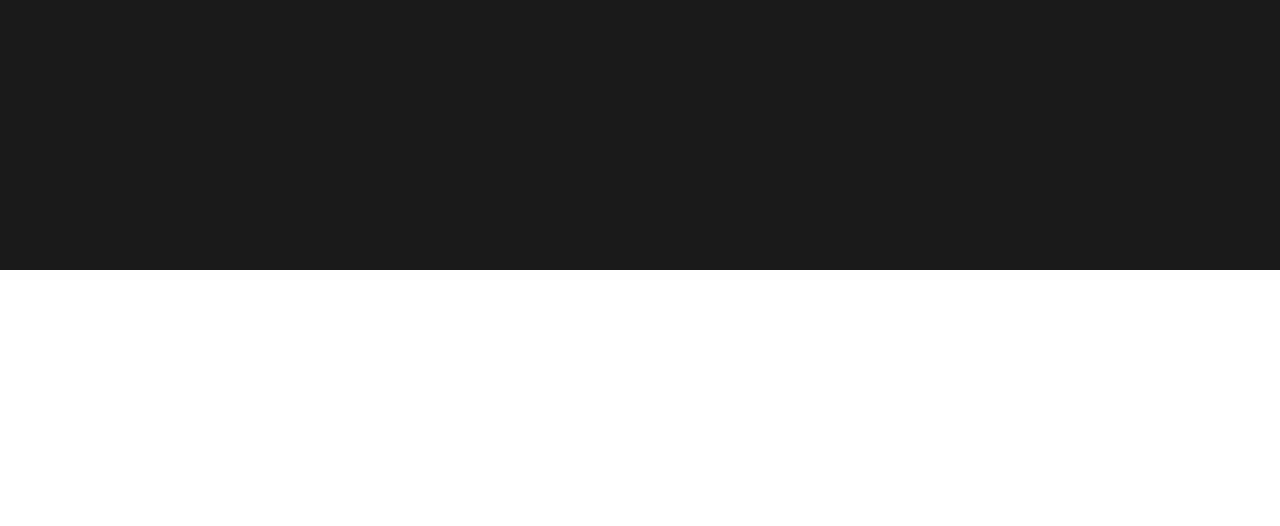
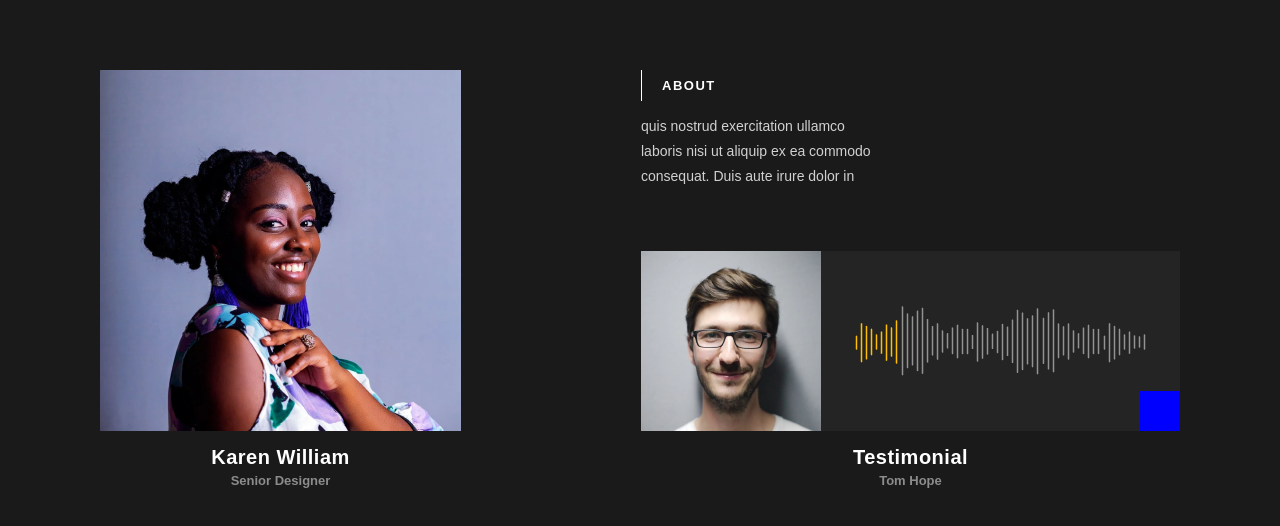
Before and after one commit to Sna1peRCS/site-courses, a plain HTML site: page index.html in a window 1280 px wide. Shown: the part 510-1036 px from the top of the page. Before the commit the page ends 800 px from the top, so only its background shows below. Drawn offline with Linux system fonts and the light colour scheme.

Commit message:
доделал сайт

```diff
--- a/index.html
+++ b/index.html
@@ -36,6 +36,36 @@
                     <span class="join-text">Join <br> The Class</span>
                 </a>
             </section>
+<!-- Конец 2-ой секции -->
+            <section class="header-info-block">
+                <div class="card-info">
+                    <img src="/img/girl-avatar.png" alt="" class="card-info-img">
+                    <h2 class="info-title">Karen William</h2>
+                    <span class="info-subtitle">Senior Designer</span>
+                </div>
+
+                <div class="card-about">
+                    <div class="about-text-wrapper">
+                        <span class="about-subtitle-text">About</span>
+                        <p class="about-desc">
+                            quis nostrud exercitation ullamco laboris nisi ut aliquip ex ea commodo consequat. Duis aute irure dolor in
+                        </p>
+                    </div>
+
+                    <div class="audio-block">
+                        <img src="/img/man-avatar.png" alt="">
+                        <div class="audio-container">
+                            <img src="/img/audio.png" class="audio-track" alt="">
+                            <a href="#" class="play-btn">
+                            </a>
+                        </div>
+
+                    </div>
+
+                    <h2 class="info-title">Testimonial</h2>
+                    <span class="info-subtitle">Tom Hope</span>
+                </div>
+            </section>
         </div>
     </header>
 </body>
--- a/style.css
+++ b/style.css
@@ -93,3 +93,81 @@
     font-weight: bold;
     border-radius: 6px;
 }
+
+.header-info-block {
+    display: flex;
+    justify-content: space-between;
+}
+
+.card-info {
+    max-width: 361px;
+}
+
+.card-info-img {
+    display: flex;
+}
+
+.info-title {
+    font-size: 20px;
+    font-weight: bold;
+    color: #fff;
+    letter-spacing: 0.5px;
+    margin-top: 15px;
+    margin-bottom: 4px;
+    text-align: center;
+}
+
+.info-subtitle {
+    font-size: 13px;
+    color: #8c8c8c;
+    font-weight: bold;
+    letter-spacing: 1.5;
+    text-align: center;
+    display: block;
+}
+
+.about-subtitle-text {
+    display: inline-block;
+    border-left: 1px solid #fff;
+    padding: 8px 0 8px 20px;
+    color: #fff;
+    font-weight: bold;
+    text-transform: uppercase;
+    font-size: 13px;
+    letter-spacing: 1.5px;
+    margin-bottom: 13px;
+}
+
+.about-desc {
+    color: #d1d1d1;
+    max-width: 240px;
+    font-size:  14px;
+    line-height: 1.8;
+}
+
+.audio-block {
+    background-color: #242424;
+    display: flex;
+    margin-top: 61px;
+}
+
+.audio-container {
+    display: flex;
+    align-items: center;
+    justify-content: center;
+    flex: 1;
+    position: relative;
+    padding: 0 34px;
+}
+
+.play-btn {
+    display: flex;
+    background-color: blue;
+    width: 40px;
+    height: 40px;
+    align-items: center;
+    justify-content: center;
+    position: absolute;
+    right: 0;
+    bottom: 0;
+}
```
